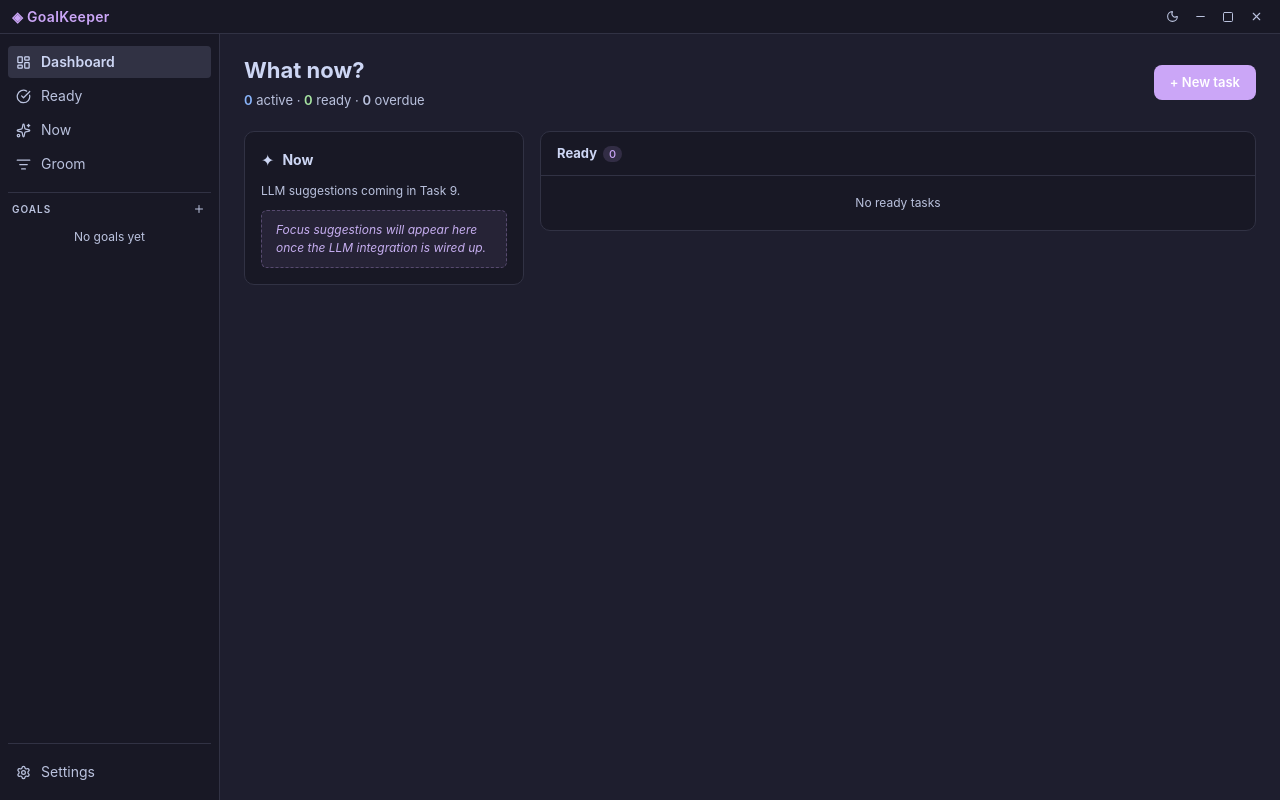
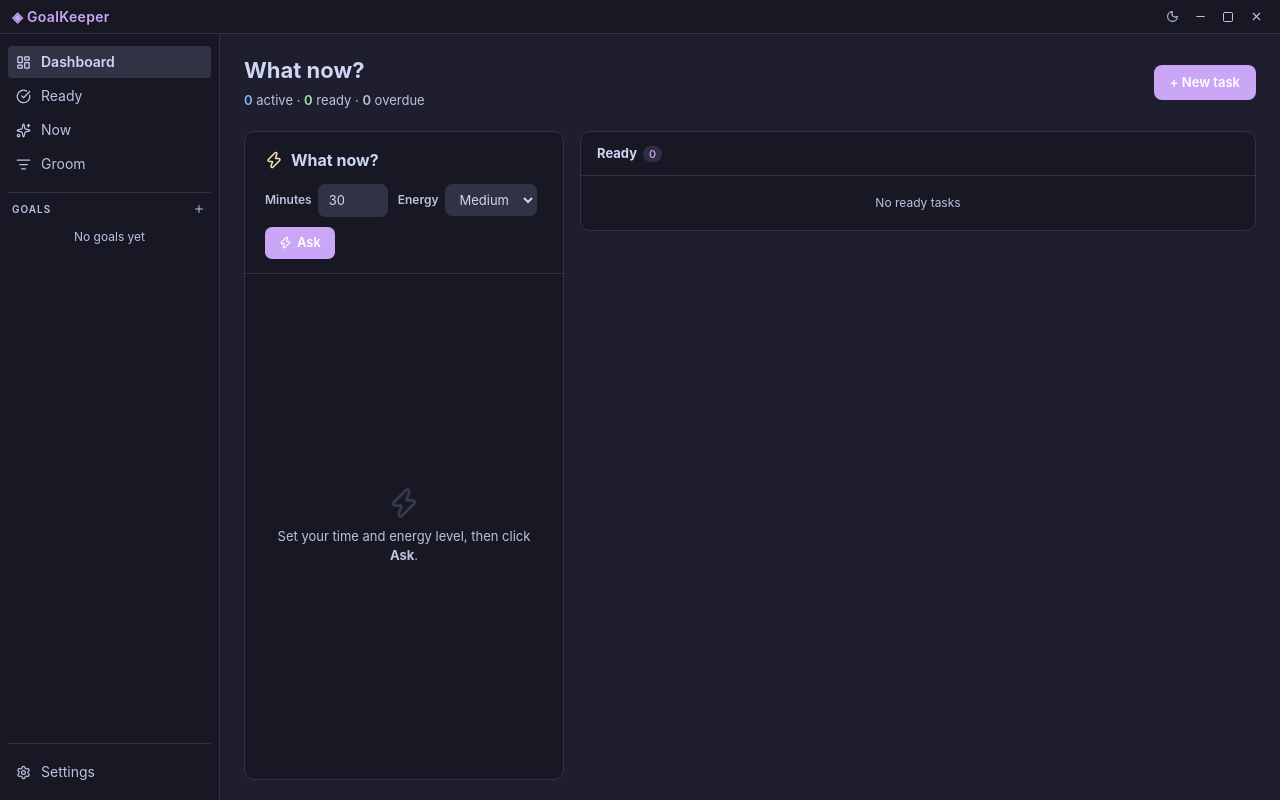
Before and after one commit to Mohammed6903/goalkeeper-desktop, a React (Vite) app: page / in a window 1280 px wide. Built offline with nearby package versions, Linux system fonts and the light colour scheme.

Commit message:
feat(ui): live Now panel on the dashboard

```diff
--- a/src/routes/Dashboard.tsx
+++ b/src/routes/Dashboard.tsx
@@ -11,6 +11,7 @@ import type { Task } from '@core/models'
 import { useScore, useReady, useGoals, useProjects } from '../hooks/useGk'
 import { TaskRow } from '../components/TaskRow'
 import { UrgencyBadge } from '../components/UrgencyBadge'
+import { NowPanel } from '../components/panels/NowPanel'
 
 // ---------------------------------------------------------------------------
 // Helpers
@@ -204,13 +205,13 @@ export function Dashboard({
 
       {/* ── Body: two columns ── */}
       <div style={{ display: 'flex', gap: 16, flex: 1, minHeight: 0 }}>
-        {/* Left column: Now placeholder */}
+        {/* Left column: Now panel */}
         <div
           style={{
-            flex: '0 0 280px',
+            flex: '0 0 320px',
             display: 'flex',
             flexDirection: 'column',
-            gap: 12,
+            minHeight: 0,
           }}
         >
           <div
@@ -218,32 +219,14 @@ export function Dashboard({
               background: 'var(--surface)',
               border: '1px solid var(--border)',
               borderRadius: 10,
-              padding: '16px',
+              overflow: 'hidden',
               display: 'flex',
               flexDirection: 'column',
-              gap: 10,
+              flex: 1,
+              minHeight: 0,
             }}
           >
-            <div style={{ display: 'flex', alignItems: 'center', gap: 8 }}>
-              <span style={{ fontSize: 16 }}>✦</span>
-              <span style={{ fontSize: 14, fontWeight: 700, color: 'var(--text)' }}>Now</span>
-            </div>
-            <p style={{ margin: 0, fontSize: 12, color: 'var(--text-dim)', lineHeight: 1.5 }}>
-              LLM suggestions coming in Task 9.
-            </p>
-            <div
-              style={{
-                borderRadius: 6,
-                background: `color-mix(in srgb, var(--ctp-mauve) 8%, transparent)`,
-                border: `1px dashed color-mix(in srgb, var(--ctp-mauve) 30%, transparent)`,
-                padding: '10px 14px',
-                fontSize: 12,
-                color: `color-mix(in srgb, var(--ctp-mauve) 70%, var(--text-dim))`,
-                fontStyle: 'italic',
-              }}
-            >
-              Focus suggestions will appear here once the LLM integration is wired up.
-            </div>
+            <NowPanel />
           </div>
         </div>
 
```
